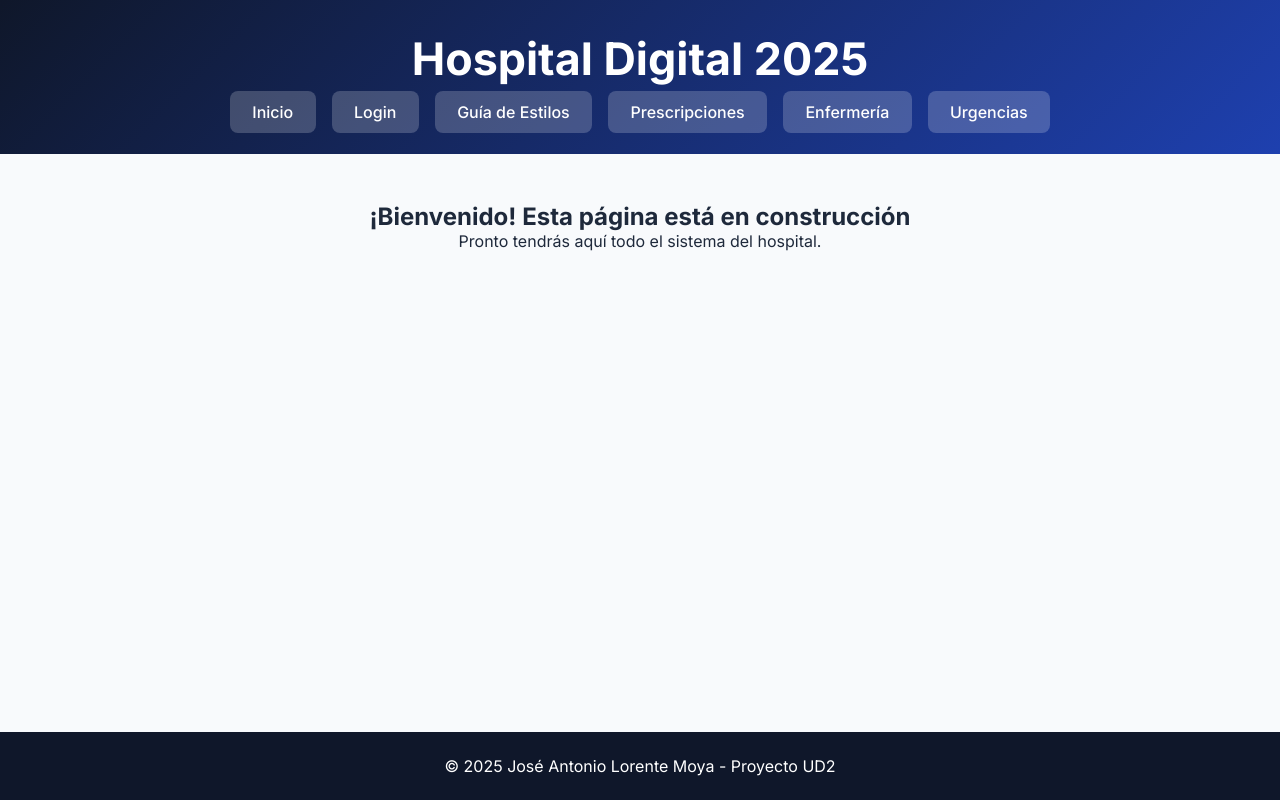
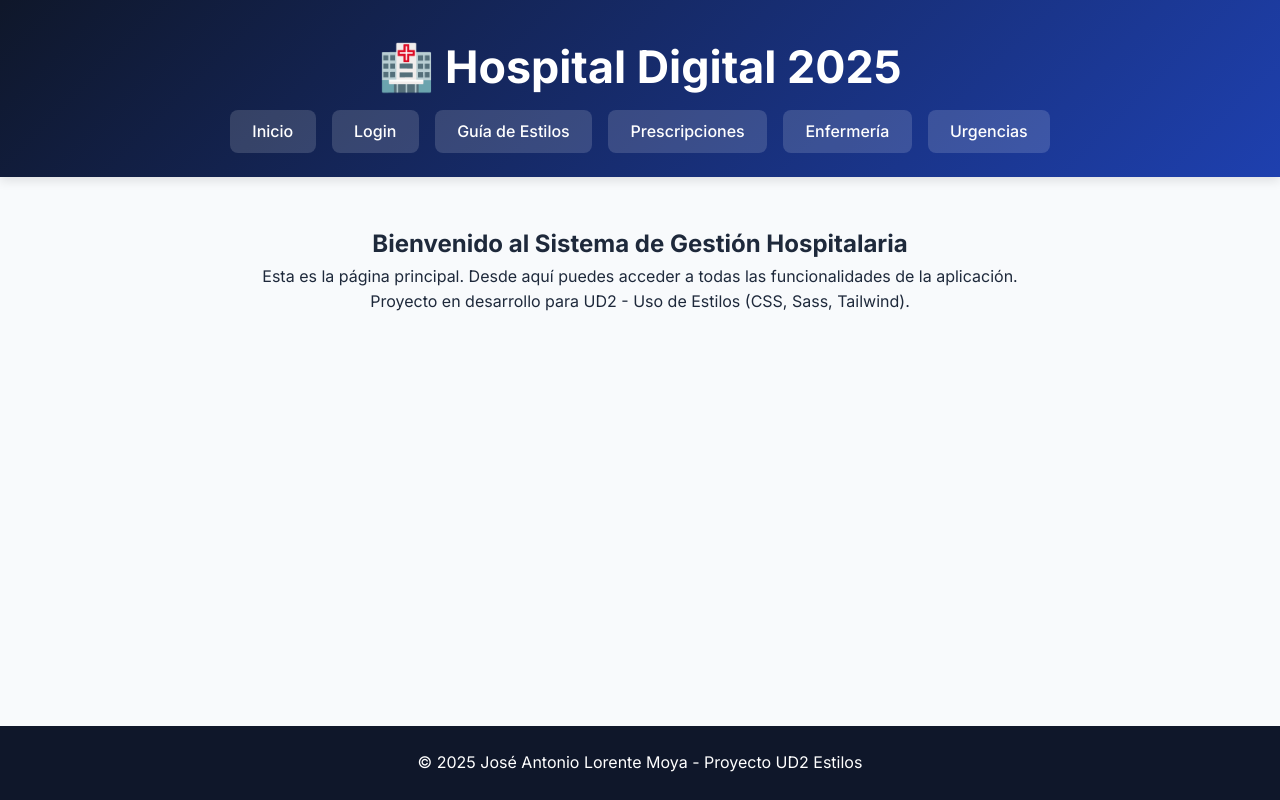
Before and after one commit to Jose-Lorente/hospital-estilos, a plain HTML site: page hospital-estilos-main/index.html in a window 1280 px wide. Drawn offline with Linux system fonts and the light colour scheme.

Commit message:
Add files via upload

```diff
--- a/hospital-estilos-main/css/base.css
+++ b/hospital-estilos-main/css/base.css
@@ -1,33 +1,40 @@
 @import url('https://fonts.googleapis.com/css2?family=Inter:wght@400;500;600;700&display=swap');
 
 :root {
-  --azul-oscuro: #0f172a;
-  --azul-medico: #1e40af;
-  --blanco: #ffffff;
-  --gris-claro: #f8fafc;
-  --texto: #1e293b;
+  --primary: #0f172a;
+  --secondary: #1e40af;
+  --success: #10b981;
+  --warning: #f59e0b;
+  --danger: #ef4444;
+  --neutral: #f8fafc;
+  --text: #1e293b;
+  --light: #ffffff;
+  --border: #e2e8f0;
 }
 
 * { margin: 0; padding: 0; box-sizing: border-box; }
 
 body {
   font-family: 'Inter', sans-serif;
-  background: var(--gris-claro);
-  color: var(--texto);
+  background: var(--neutral);
+  color: var(--text);
+  line-height: 1.6;
   min-height: 100vh;
   display: flex;
   flex-direction: column;
 }
 
 header {
-  background: linear-gradient(135deg, var(--azul-oscuro), var(--azul-medico));
-  color: white;
+  background: linear-gradient(135deg, var(--primary), var(--secondary));
+  color: var(--light);
   padding: 2rem 1rem;
   text-align: center;
+  box-shadow: 0 4px 10px rgba(0,0,0,0.1);
 }
 
 header h1 {
   font-size: 2.8rem;
+  font-weight: 700;
   margin-bottom: 1rem;
 }
 
@@ -37,27 +44,42 @@ nav ul {
   justify-content: center;
   gap: 1rem;
   list-style: none;
+  margin-top: 1rem;
 }
 
 nav a {
-  color: white;
-  background: rgba(255,255,255,0.2);
+  color: var(--light);
+  text-decoration: none;
   padding: 0.7rem 1.4rem;
-  text-decoration: none;
+  background: rgba(255,255,255,0.15);
   border-radius: 8px;
   font-weight: 500;
+  transition: all 0.3s;
 }
 
 nav a:hover {
-  background: white;
-  color: var(--azul-oscuro);
+  background: var(--light);
+  color: var(--primary);
 }
 
-main { flex: 1; padding: 3rem 1rem; text-align: center; }
+.container {
+  max-width: 1200px;
+  margin: 0 auto;
+  padding: 3rem 1rem;
+  text-align: center;
+}
 
 footer {
-  background: var(--azul-oscuro);
-  color: white;
+  background: var(--primary);
+  color: var(--light);
   text-align: center;
   padding: 1.5rem;
+  margin-top: auto;
 }
+
+/* Responsive */
+@media (max-width: 768px) {
+  header h1 { font-size: 2.2rem; }
+  nav ul { flex-direction: column; }
+  nav a { width: 80%; margin: 0 auto; }
+}
--- a/hospital-estilos-main/index.html
+++ b/hospital-estilos-main/index.html
@@ -3,13 +3,12 @@
 <head>
   <meta charset="UTF-8">
   <meta name="viewport" content="width=device-width, initial-scale=1.0">
-  <title>Hospital Digital 2025</title>
+  <title>Hospital Digital 2025 - Inicio</title>
   <link rel="stylesheet" href="css/base.css">
 </head>
 <body>
-
   <header>
-    <h1>Hospital Digital 2025</h1>
+    <h1>🏥 Hospital Digital 2025</h1>
     <nav>
       <ul>
         <li><a href="index.html">Inicio</a></li>
@@ -22,14 +21,14 @@
     </nav>
   </header>
 
-  <main>
-    <h2>¡Bienvenido! Esta página está en construcción</h2>
-    <p>Pronto tendrás aquí todo el sistema del hospital.</p>
+  <main class="container">
+    <h2>Bienvenido al Sistema de Gestión Hospitalaria</h2>
+    <p>Esta es la página principal. Desde aquí puedes acceder a todas las funcionalidades de la aplicación.</p>
+    <p>Proyecto en desarrollo para UD2 - Uso de Estilos (CSS, Sass, Tailwind).</p>
   </main>
 
   <footer>
-    <p>© 2025 José Antonio Lorente Moya - Proyecto UD2</p>
+    <p>&copy; 2025 José Antonio Lorente Moya - Proyecto UD2 Estilos</p>
   </footer>
-
 </body>
 </html>
```
Also changed, not shown: hospital-estilos-main/guia-estilos.html (+7 -8 lines), hospital-estilos-main/login.html (+7 -8 lines).
